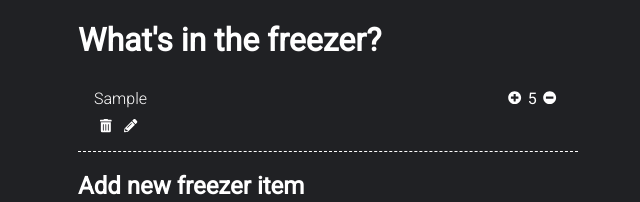
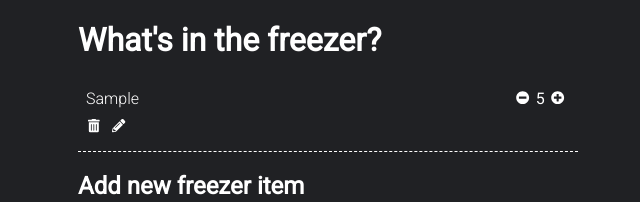
Before and after one commit to weberjacob/freezer-status, a React (Create React App) app: page / in a window 1280 px wide. Both pictures are taken after typing "Sample", "5" into the empty fields and a click on the button "Save". Shown: the top 202 px of the page, without its empty margins (312-952 px from the left). Built offline with nearby package versions, Linux system fonts and the light colour scheme; no server answers; the database is empty.

Commit message:
Updates button order and minor styling updates

```diff
--- a/public/index.html
+++ b/public/index.html
@@ -24,7 +24,7 @@
       work correctly both with client-side routing and a non-root public URL.
       Learn how to configure a non-root public URL by running `npm run build`.
     -->
-    <title>React App</title>
+    <title>Freezer Status</title>
   </head>
   <body>
     <noscript>You need to enable JavaScript to run this app.</noscript>
--- a/src/App.js
+++ b/src/App.js
@@ -123,22 +123,22 @@ class App extends React.Component {
                     <h5 className="title">{ item.name }</h5>
                     <div className="count-actions">
                       <button
-                        onClick={() => this.incrementCount(item)}
+                        onClick={() => this.decrementCount(item)}
                       >
-                        <FontAwesomeIcon icon={faPlusCircle} />
+                        <FontAwesomeIcon icon={faMinusCircle} />
                       </button>
                       <p className="amount">{item.count}</p>
                       <button
-                        onClick={() => this.decrementCount(item)}
+                        onClick={() => this.incrementCount(item)}
                         className="btn btn-link"
                       >
-                        <FontAwesomeIcon icon={faMinusCircle} />
+                        <FontAwesomeIcon icon={faPlusCircle} />
                       </button>
                     </div>
                     <div className="actions">
                       <button
                         onClick={() => this.removeData(item)}
-                        className="btn btn-link"
+                        className="btn btn-link delete"
                       >
                         <FontAwesomeIcon icon={faTrashAlt} />
                       </button>
--- a/src/styles/base/_variables.scss
+++ b/src/styles/base/_variables.scss
@@ -6,6 +6,7 @@ $theme-colors: (
   'theme-success': #86c13d,
   'theme-warning': #f1ba2e,
   'theme-alert': #e54040,
+  'theme-blue': #00dbff,
 );
 
 $colors: $theme-colors;
--- a/src/styles/components/_item.scss
+++ b/src/styles/components/_item.scss
@@ -4,8 +4,8 @@
   display: flex;
   flex-direction: row;
   flex-wrap: wrap;
-  margin-bottom: 1rem;
-  padding: 0.5rem 1rem 1rem;
+  margin-bottom: 0.5rem;
+  padding: 0.5rem 0.5rem 1rem;
 
   .title,
   p {
@@ -29,10 +29,24 @@
     background-color: transparent;
     border: 0;
     color: color(theme-white);
+    transition: color 400ms;
+
+    &:hover,
+    &:focus {
+      color: color(theme-blue);
+    }
+
+    &.delete {
+
+      &:hover {
+        color: color(theme-alert);
+      }
+    }
   }
 
   .actions {
     margin-top: 0.5rem;
+    margin-left: -0.25rem;
     width: 100%;
   }
 }
```
Also changed, not shown: public/manifest.json.
